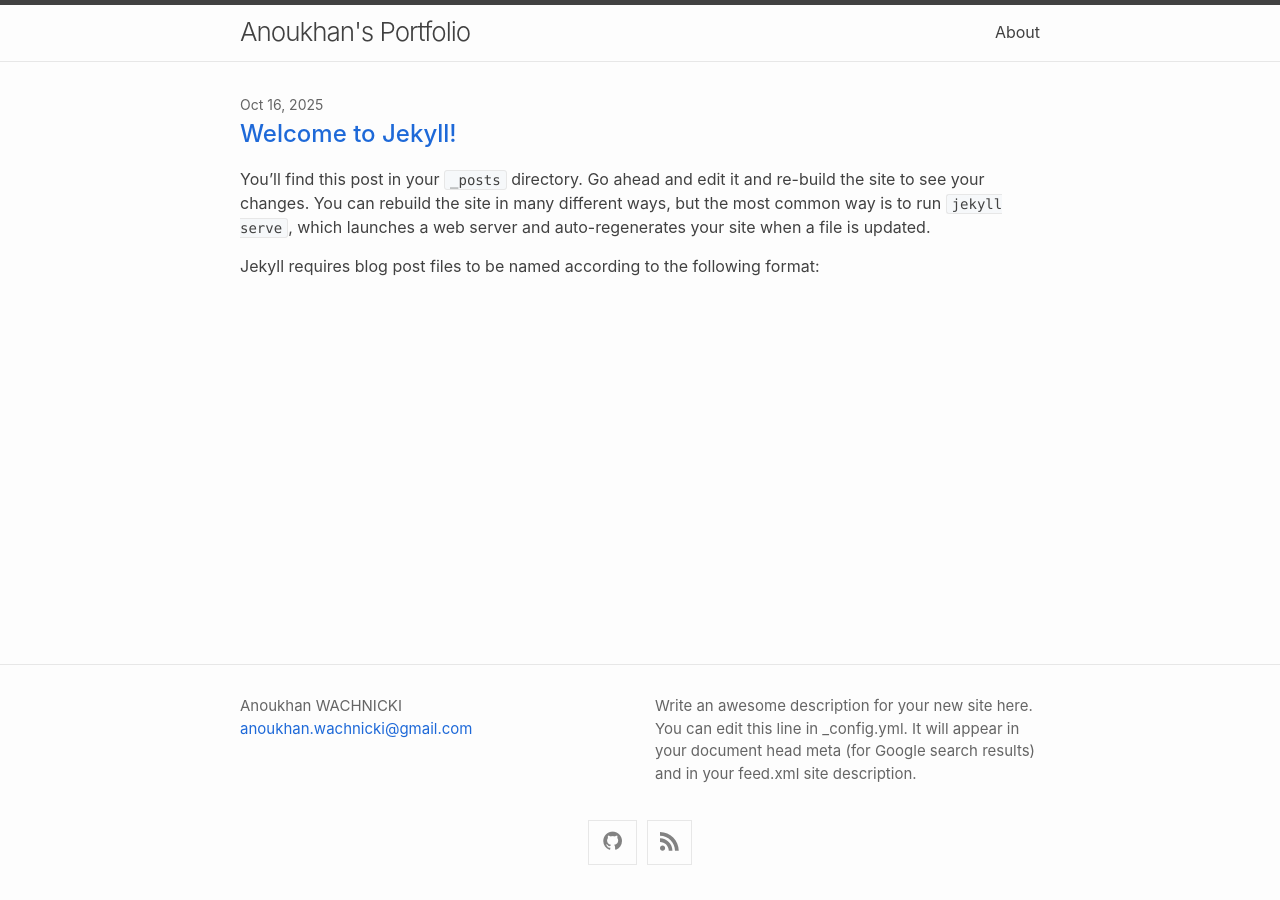
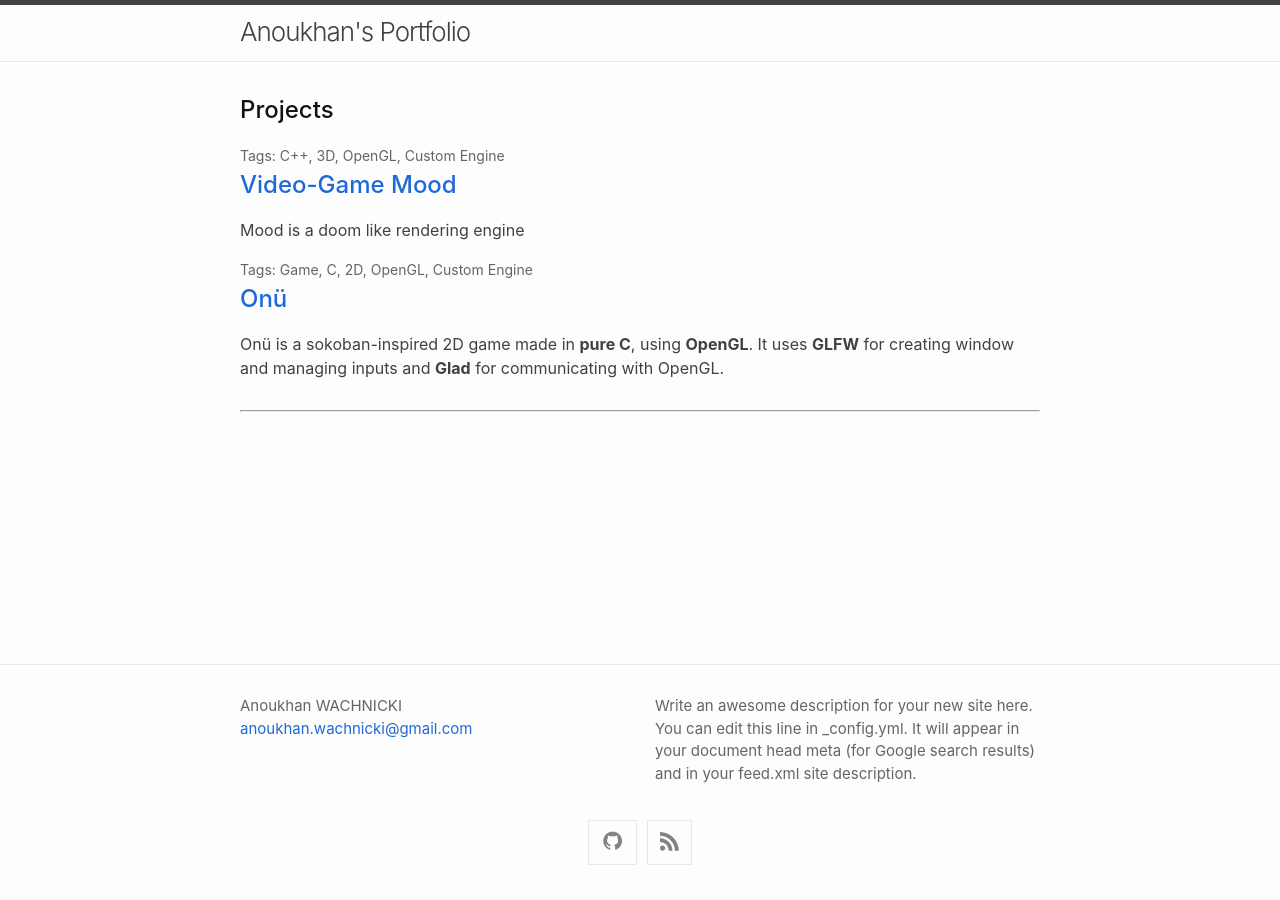
Before and after one commit to WAnoukh/WAnoukh.github.io, a Jekyll site: the page built from docs/index.markdown, in a window 1280 px wide. Built offline with Jekyll 4.4.1, drawn with Linux system fonts in a browser that asks for light colours; nearby versions of some CDN libraries.

Commit message:
Added project collection

```diff
--- a/_config.yml
+++ /dev/null
@@ -1,3 +0,0 @@
-theme: jekyll-theme-minimal
-title: Octocat's homepage
-description: Bookmark this to keep an eye on my project updates!
--- a/docs/_config.yml
+++ b/docs/_config.yml
@@ -19,3 +19,9 @@ baseurl: ""
 plugins:
   - jekyll-feed
   - jekyll-remote-theme
+
+collections:
+  projects:
+      output: true
+      permalink: /:collection/:name
+collections_dir: collections
--- a/docs/_layouts/home.html
+++ b/docs/_layouts/home.html
@@ -16,8 +16,29 @@ layout: base
         {% assign posts = site.posts %}
     {% endif %}
 
+    <h2>Projects </h2>
+
+    {%- if site.projects.size > 0 -%}
+        <ul class="post-list">
+        {% for projects in site.projects %}
+        <span class="post-meta">
+            Tags:
+            {% for tag in projects.tags %}
+            <span>
+                {{tag}}{%- if forloop.index < forloop.length -%},{%- endif -%}
+            </span>
+            {% endfor %}
+        </span>
+        <h3><a class="post-link" href="{{projects.url | relative_url}}">{{ projects.name }}</a></h3>
+        <p>{{ projects.excerpt | markdownify}}</p>
+        {% endfor %}
+        </ul>
+    {%- endif -%}
+
+    <hr>
 
     {%- if posts.size > 0 -%}
+        <h2>Blog Posts </h2>
         {%- if page.list_title -%}
         <h2 class="post-list-heading">{{ page.list_title }}</h2>
         {%- endif -%}
--- /dev/null
+++ b/docs/collections/_projects/mood.md
@@ -0,0 +1,7 @@
+---
+name: Video-Game Mood
+layout: base
+tags: ["C++", "3D", "OpenGL", "Custom Engine"]
+---
+
+Mood is a doom like rendering engine
--- /dev/null
+++ b/docs/collections/_projects/onu.md
@@ -0,0 +1,27 @@
+---
+name: Onü
+layout: project
+tags: ["Game", "C", "2D", "OpenGL", "Custom Engine"]
+---
+
+Onü is a sokoban-inspired 2D game made in __pure C__, using __OpenGL__.
+It uses __GLFW__ for creating window and managing inputs and __Glad__ for communicating with OpenGL.
+
+## Origins
+
+It is based on ["Oui Non... Unless"](https://kyo-cz.itch.io/ouinon-unless), a game I programed and designer with [Kyo](https://kyo-cz.itch.io/) and [Ori](https://oribellame.itch.io/).
+The original game was made in Unity for a 1-week game jam organised by the univeristy's associtation: Arcadia.
+
+It differs from classic *sokoban-like* games by having __in-game representations__ of your __keyboard keys__.
+Those *key blocks* can be pushed by your character, and when they are placed on top of an *action slots*, they whill be bound to it.
+So if a `V key block` is placed on an `Open final door slot`, pressing the *V* key on your keyboard will open the door.
+
+<p align="center">
+  <img alt="Light" src="../assets/images/onu-base-1.png" width="47%">
+&nbsp; &nbsp; &nbsp; &nbsp;
+  <img alt="Dark" src="../assets/images/onu-base-2.png" width="47%">
+</p>
+
+## A remake ?
+
+I really liked the concept of the game and I always thought that there is still plenty of room to explore its mechanics.
```
Also changed, not shown: docs/_includes/list_tags.html (added, +8 -0 lines), docs/_layouts/project.html (added, +35 -0 lines), docs/assets/images/onu-base-1.png (added), docs/assets/images/onu-base-2.png (added), docs/collections/_drafts/2025-10-16-welcome-to-jekyll.markdown (renamed from docs/_posts/2025-10-16-welcome-to-jekyll.markdown), docs/collections/_drafts/about.markdown (renamed from docs/about.markdown). Lines whose indentation alone changed are shown as unchanged.
